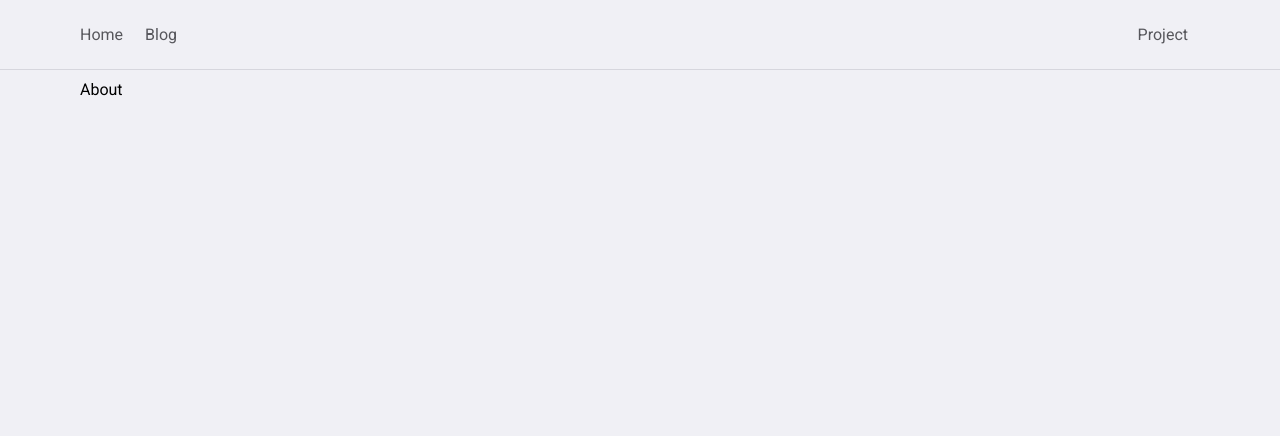
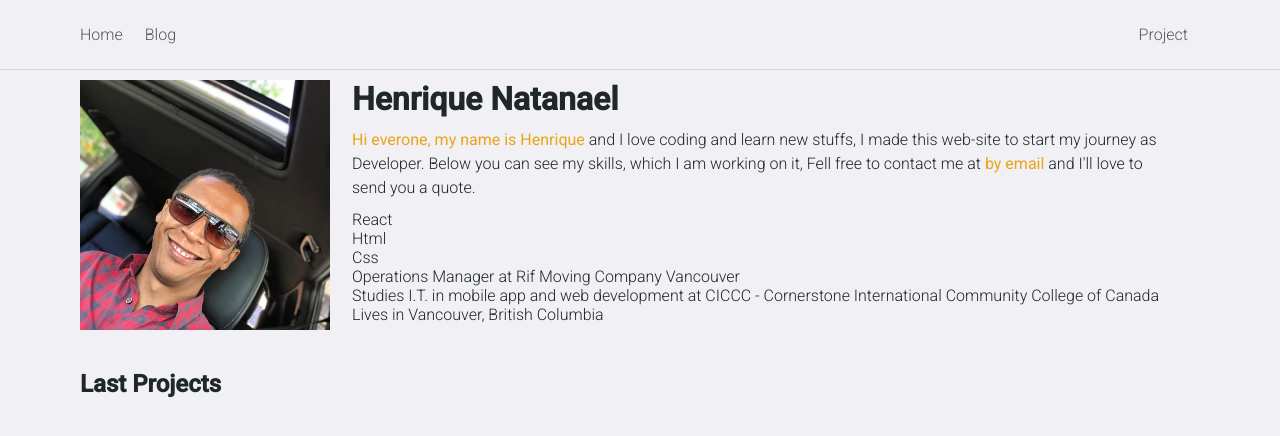
Before and after one commit to henriquenatanael/portfolio-project, a React (Create React App) app: page /about in a window 1280 px wide. Shown: the top 436 px of the page. Built offline with nearby package versions, Linux system fonts and the light colour scheme.

Commit message:
About page

```diff
--- a/public/index.html
+++ b/public/index.html
@@ -2,7 +2,6 @@
 <html lang="en">
   <head>
     <meta charset="utf-8" />
-    <link rel="icon" href="%PUBLIC_URL%/favicon.ico" />
     <meta name="viewport" content="width=device-width, initial-scale=1" />
     <meta name="theme-color" content="#000000" />
     <meta
--- a/src/index.scss
+++ b/src/index.scss
@@ -1,18 +1,8 @@
 * {
-  margin:0;
+  margin: 0;
   padding: 0;
   outline: 0;
-  box-sizing: border-box
-}
-
-body {
- background: #f0f0f5 no-repeat 70% top;
- -webkit-font-smoothing: antialiased;
- -moz-osx-font-smoothing: grayscale;
-}
-
-body, input, textarea, select, button {
-  font: 16px Roboto, sans-serif;
+  box-sizing: border-box;
 }
 
 :root {
@@ -27,6 +17,22 @@ body, input, textarea, select, button {
   --yellow-500: #eba417;
 }
 
+body {
+  background: #f0f0f5 no-repeat 70% top;
+  -webkit-font-smoothing: antialiased;
+  -moz-osx-font-smoothing: grayscale;
+}
+
+body,
+input,
+textarea,
+select,
+button {
+  font: 16px Roboto, sans-serif;
+  font-weight: 300;
+  color: var(--gray-850);
+}
+
 .content {
   max-width: 1120px;
   margin: 10px auto;
@@ -37,6 +43,16 @@ body, input, textarea, select, button {
   }
 }
 
+p {
+  line-height: 24px;
+}
+
+.highlight {
+  color: var(--yellow-500);
+  font-weight: 400;
+}
+
+
 @media (max-width: 1200px) {
   #nav {
     padding: 0 12px;
@@ -44,16 +60,13 @@ body, input, textarea, select, button {
 }
 
 button {
-  cursor: pointer
+  cursor: pointer;
 }
-
-
 
 a {
   color: inherit;
   text-decoration: none;
 }
-
 
 /* home */
 
@@ -69,6 +82,10 @@ a {
   flex: 1;
   justify-content: space-between;
 
+  .contact {
+    font-weight: 300;
+  }
+
   img {
     width: 250px;
     height: 250px;
@@ -78,15 +95,10 @@ a {
     img {
       display: none;
     }
-
   }
-
 }
 
-
 .home-hero {
-
-
   > span {
     font-size: 16px;
     font-weight: bold;
@@ -112,7 +124,6 @@ a {
       color: var(--cyan-500);
       font-weight: bold;
     }
-
   }
 
   a {
@@ -129,15 +140,13 @@ a {
     justify-content: center;
     font-weight: bold;
 
-   transition: filter 0.2s;
+    transition: filter 0.2s;
 
     &:hover {
       filter: brightness(0.8);
     }
   }
-
 }
-
 
 // https://www.shapedivider.app
 .custom-shape-divider-bottom-1620750232 {
@@ -159,5 +168,53 @@ a {
 }
 
 .custom-shape-divider-bottom-1620750232 .shape-fill {
-  fill: #FFFFFF;
+  fill: #ffffff;
 }
+
+// about
+.project{
+  margin-top: 40px;
+}
+
+.profile {
+  display: flex;
+  align-items: flex-start;
+  justify-content: center;
+
+  img {
+    width: 250px;
+    height: 250px;
+  }
+
+  h1, p {
+    margin-bottom: 10px;
+  }
+
+  .about {
+    margin: 0 22px;
+    flex: 1 0;
+    display: flex;
+    flex-direction: column;
+    align-items: flex-start;
+    justify-content: center;
+  }
+
+  .skill {
+    display: flex;
+    align-items: flex-start;
+    justify-content: center;
+  }
+
+  ul {
+    list-style: none;
+  }
+
+  @media (max-width: 768px) {
+    .about {
+      margin: 0;
+    }
+    img {
+      display: none;
+    }
+  }
+}
--- a/src/pages/About/index.js
+++ b/src/pages/About/index.js
@@ -1,7 +1,47 @@
-import React from 'react'
+import React from "react";
+
+import Profile from "../../assets/henrique-natanael.jpg";
 
 export const About = () => {
   return (
-    <div className="content">About</div>
-  )
-}
+    <>
+      <div className="content">
+        <div className="profile">
+          <img src={Profile} alt="profile" />
+          <div className="about">
+            <h1>Henrique Natanael</h1>
+            <p>
+              {" "}
+              <span className="highlight">
+                Hi everone, my name is Henrique{" "}
+              </span>
+              and I love coding and learn new stuffs, I made this web-site to
+              start my journey as Developer. Below you can see my skills, which
+              I am working on it, Fell free to contact me at
+              <a className="highlight" href="mailto=henriquenatanael@gmail.com">
+                {" "}
+                by email
+              </a>{" "}
+              and I'll love to send you a quote.
+            </p>
+
+            <ul>
+              <li>React</li>
+              <li>Html</li>
+              <li>Css</li>
+              <li>Operations Manager at Rif Moving Company Vancouver</li>
+              <li>
+                Studies I.T. in mobile app and web development at CICCC -
+                Cornerstone International Community College of Canada
+              </li>
+              <li>Lives in Vancouver, British Columbia</li>
+            </ul>
+          </div>
+        </div>
+      </div>
+      <div className="content project">
+        <h2>Last Projects</h2>
+      </div>
+    </>
+  );
+};
--- a/src/pages/Home/index.js
+++ b/src/pages/Home/index.js
@@ -23,7 +23,7 @@ export const Home = () => {
           <h1>
             This is my <span>portfolio</span> web site.
           </h1>
-          <p>
+          <p className="contact">
             Feel free to contact me and get a quote
             <br />
           </p>
```
Also changed, not shown: src/assets/henrique-natanael.jpg (added).
